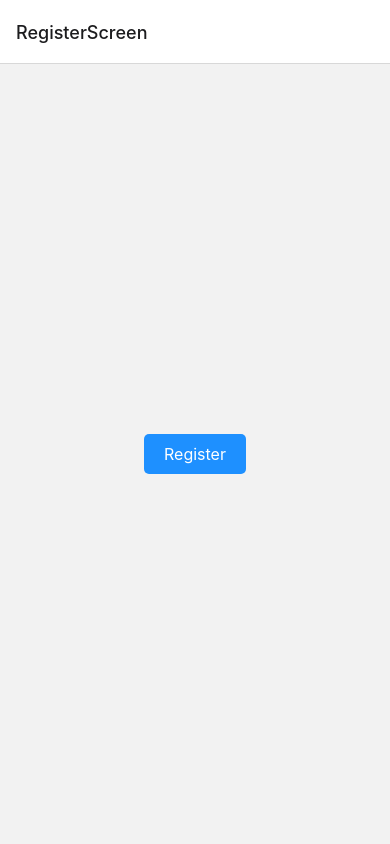
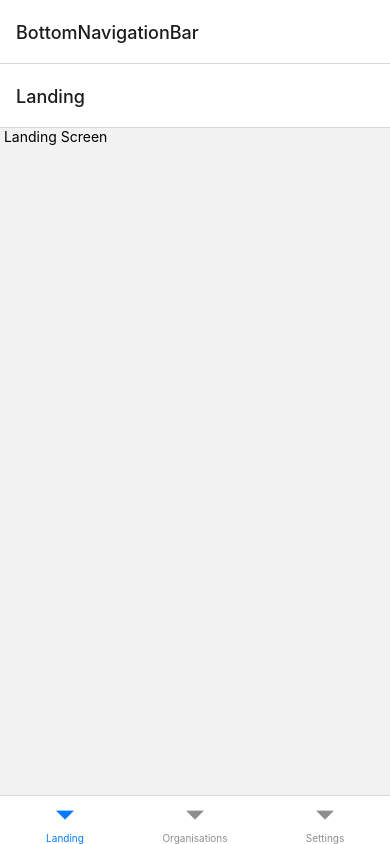
Before and after one commit to ST10204902/Peeper-XBCAD, a React Native app: screen / in a window 390 px wide. Built offline with nearby package versions, Linux system fonts and the light colour scheme.

Commit message:
Hotfix: Fixed navigation structure
Navbar should now show over the screens as shown in the figma design

```diff
--- a/App.tsx
+++ b/App.tsx
@@ -23,33 +23,10 @@ import SafetyInfoScreen from "./src/screens/SafetyInfoScreen";
 const Tab = createBottomTabNavigator();
 const Stack = createStackNavigator();
 
-function BottomNavigationBar() {
+function OrganisationsNavigator() {
   return (
-    <Tab.Navigator>
-      <Tab.Screen name="Landing" component={LandingScreen} />
-      <Tab.Screen name="OrgDetails" component={OrgDetailsScreen} />
-      <Tab.Screen name="Settings" component={SettingsScreen} />
-    </Tab.Navigator>
-  );
-}
-
-function AppNavigator() {
-  return (
-    <Stack.Navigator initialRouteName="RegisterScreen">
-      {/* Change the initialRouteName to your required screen name for testing purposes */}
-      <Stack.Screen name="LoginScreen" component={LoginScreen} />
-      <Stack.Screen
-        name="RegisterProfilePhotoScreen"
-        component={RegisterProfilePhotoScreen}
-      />
-      <Stack.Screen name="RegisterScreen" component={RegisterScreen} />
-      <Stack.Screen name="SafetyInfoScreen" component={SafetyInfoScreen} />
-      {/* Bottom Navigation Bar - includes navbar screens*/}
-      <Stack.Screen
-        name="BottomNavigationBar"
-        component={BottomNavigationBar}
-      />
-      {/* Organisations Screens */}
+    <Stack.Navigator initialRouteName="OrgDetails">
+      <Stack.Screen name="OrgDetails" component={OrgDetailsScreen} />
       <Stack.Screen name="ManageOrgsScreen" component={ManageOrgsScreen} />
       <Stack.Screen name="RemoveOrgScreen" component={RemoveOrgScreen} />
       <Stack.Screen name="RequestOrgScreen" component={RequestOrgScreen} />
@@ -57,7 +34,14 @@ function AppNavigator() {
         name="RequestProgressScreen"
         component={RequestProgressScreen}
       />
-      {/* Settings Screens */}
+    </Stack.Navigator>
+  );
+}
+
+function SettingsNavigator() {
+  return (
+    <Stack.Navigator initialRouteName="SettingsScreen">
+      <Stack.Screen name="SettingsScreen" component={SettingsScreen} />
       <Stack.Screen
         name="CustomizeAvatarScreen"
         component={CustomizeAvatarScreen}
@@ -70,6 +54,35 @@ function AppNavigator() {
       <Stack.Screen
         name="TermsAndConditionsScreen"
         component={TermsAndConditionsScreen}
+      />
+    </Stack.Navigator>
+  );
+}
+
+function BottomNavigationBar() {
+  return (
+    <Tab.Navigator>
+      <Tab.Screen name="Landing" component={LandingScreen} />
+      <Tab.Screen name="Organisations" component={OrganisationsNavigator} />
+      <Tab.Screen name="Settings" component={SettingsNavigator} />
+    </Tab.Navigator>
+  );
+}
+
+function AppNavigator() {
+  return (
+    <Stack.Navigator initialRouteName="BottomNavigationBar">
+      {/* Change the initialRouteName to your required screen name for testing purposes */}
+      <Stack.Screen name="LoginScreen" component={LoginScreen} />
+      <Stack.Screen
+        name="RegisterProfilePhotoScreen"
+        component={RegisterProfilePhotoScreen}
+      />
+      <Stack.Screen name="RegisterScreen" component={RegisterScreen} />
+      <Stack.Screen name="SafetyInfoScreen" component={SafetyInfoScreen} />
+      <Stack.Screen
+        name="BottomNavigationBar"
+        component={BottomNavigationBar}
       />
     </Stack.Navigator>
   );
```
